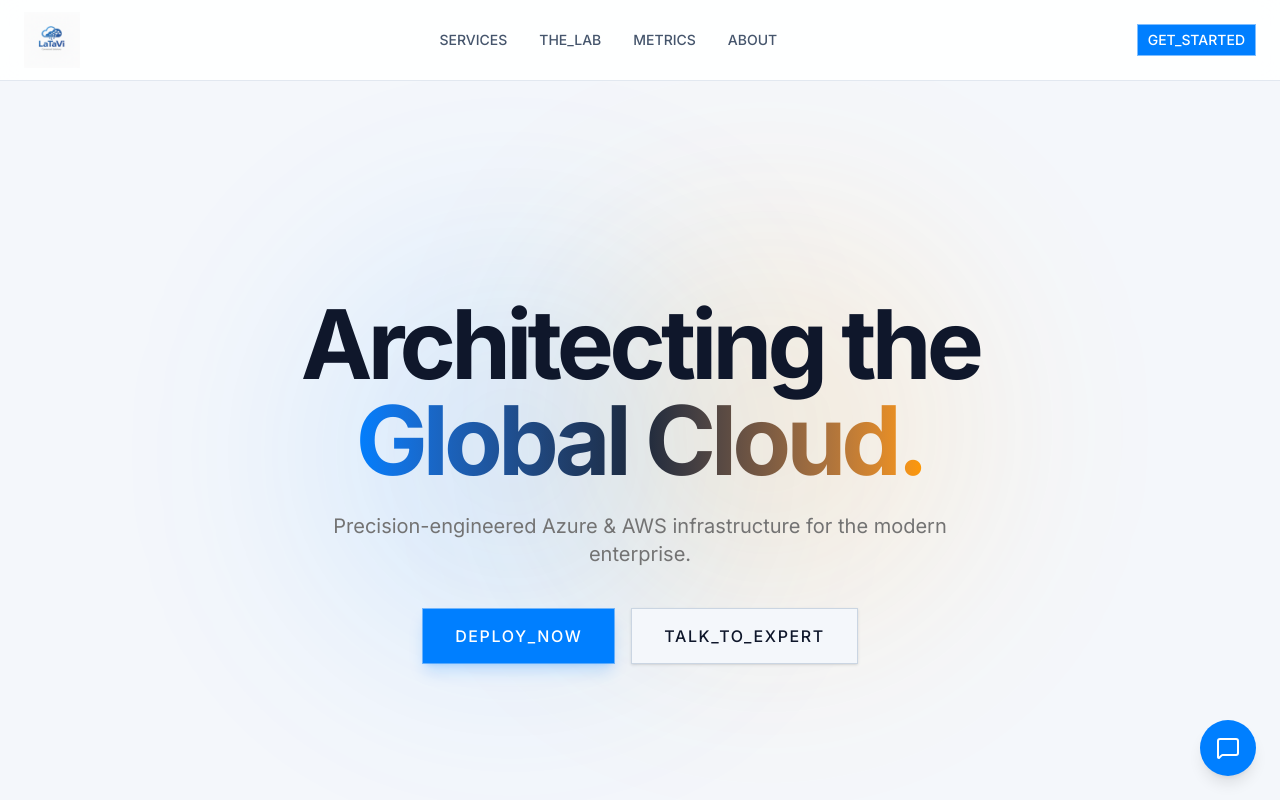
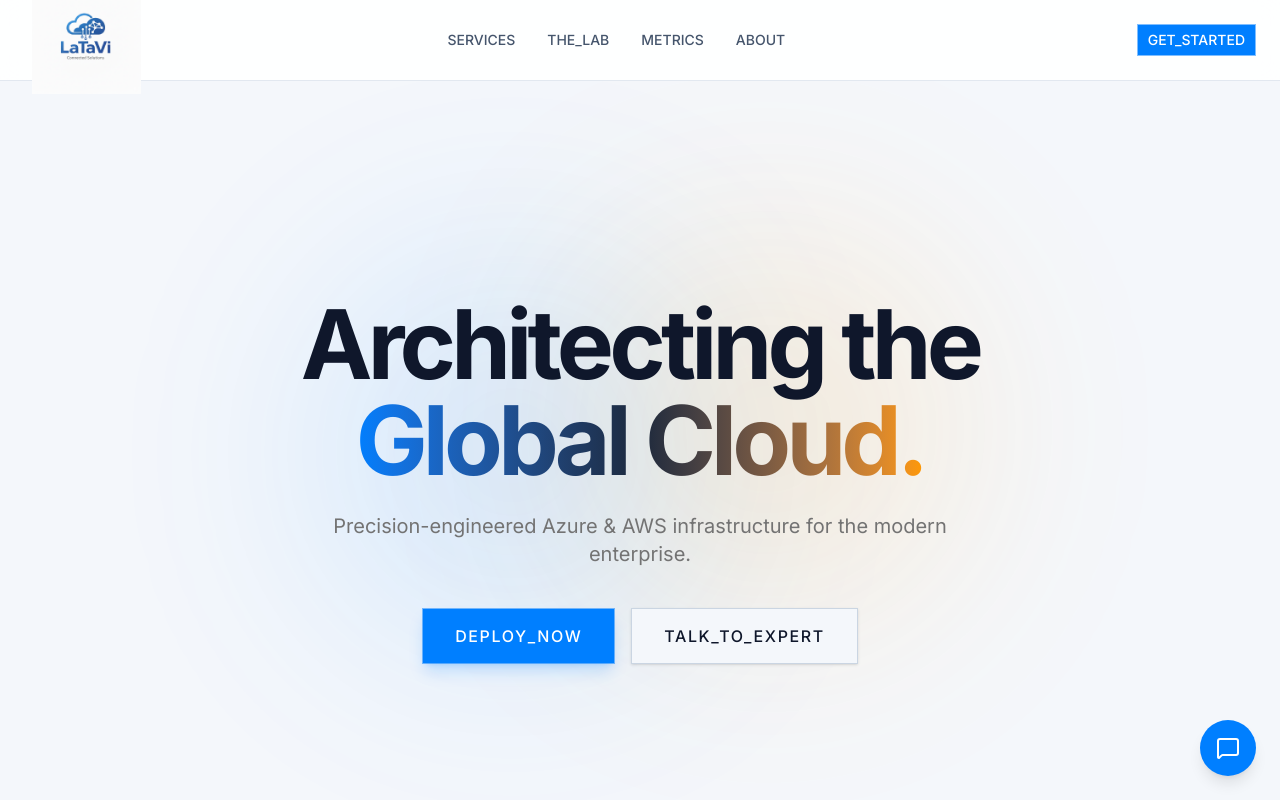
Before and after one commit to latavitechnology/latavitechnology.github.io, a Next.js app: page / in a window 1280 px wide. Shown: the top 800 px of the page. Built offline with nearby package versions, Linux system fonts and the light colour scheme.

Commit message:
Scale logo size via CSS to counter baked-in padding

```diff
--- a/src/components/layout/Navbar.tsx
+++ b/src/components/layout/Navbar.tsx
@@ -17,7 +17,7 @@ export function Navbar() {
       <div className="container mx-auto px-6 h-20 flex items-center justify-between">
         <Link href="/" className="flex items-center gap-2">
           {/* Logo placeholder - assuming user will save it to /logo.png */}
-          <Image src={logoImage} alt="LaTaVi Logo" width={180} height={60} className="h-14 w-auto object-contain" priority />
+          <Image src={logoImage} alt="LaTaVi Logo" width={240} height={80} className="h-16 w-auto object-contain scale-[1.7] origin-left ml-2" priority />
         </Link>
         <div className="hidden md:flex gap-8 text-sm font-medium font-mono">
           <Link href="#services" className="text-slate-600 hover:text-azure transition-colors">SERVICES</Link>
```
